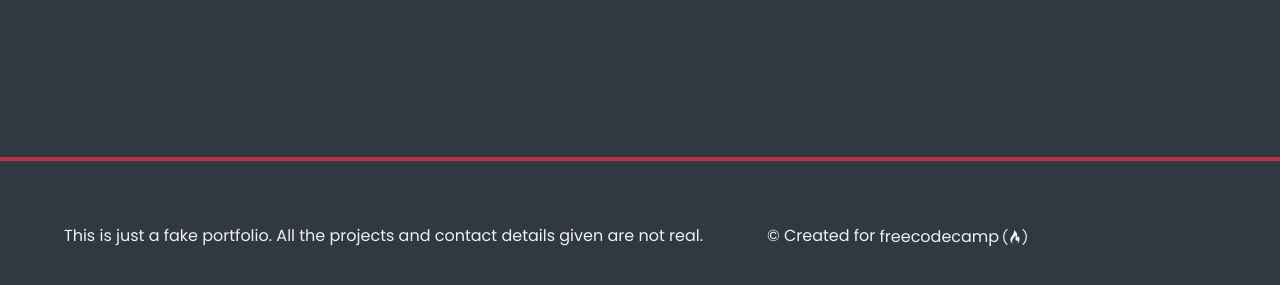
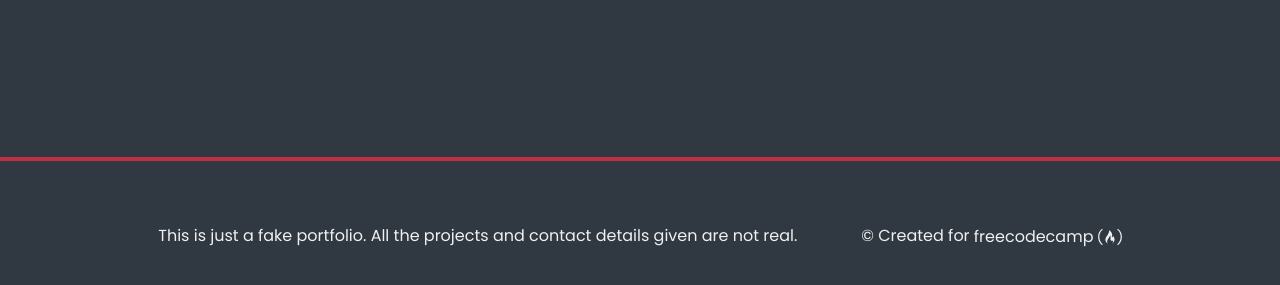
Before and after one commit to plainsight16/fcc-portfolio, a website: page index.html in a window 1280 px wide. Shown: the part 2931-3216 px from the top of the page. Drawn offline with Linux system fonts and the light colour scheme.

Commit message:
centered footer

```diff
--- a/index.html
+++ b/index.html
@@ -139,7 +139,7 @@
         </section>
 
         <!--FOOTER-->
-        <footer class="bg-main-gray p-8 border-t-4 border-main-red flex flex-col md:flex-row text-main-white">
+        <footer class="bg-main-gray p-8 border-t-4 border-main-red flex flex-col  justify-center md:flex-row text-main-white">
             <p>This is just a fake portfolio. All the projects and contact details given are not real.</p>
             <p>© Created for
                 <a href="https://www.freecodecamp.org/" target="_blank" rel="noopener noreferrer">
```
